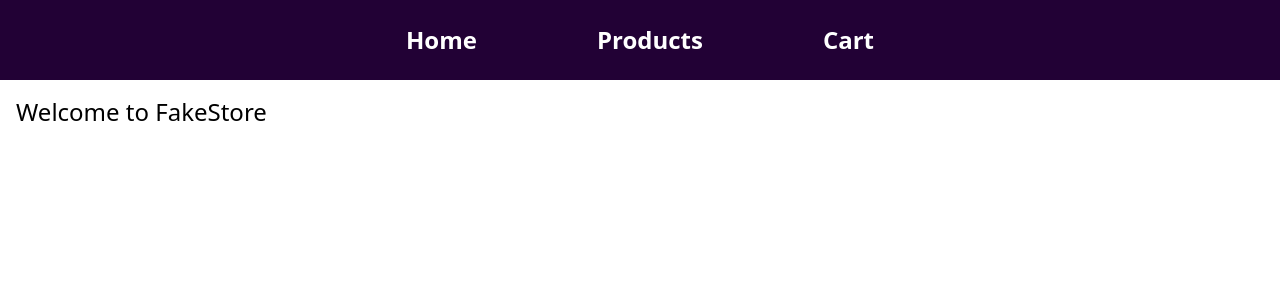
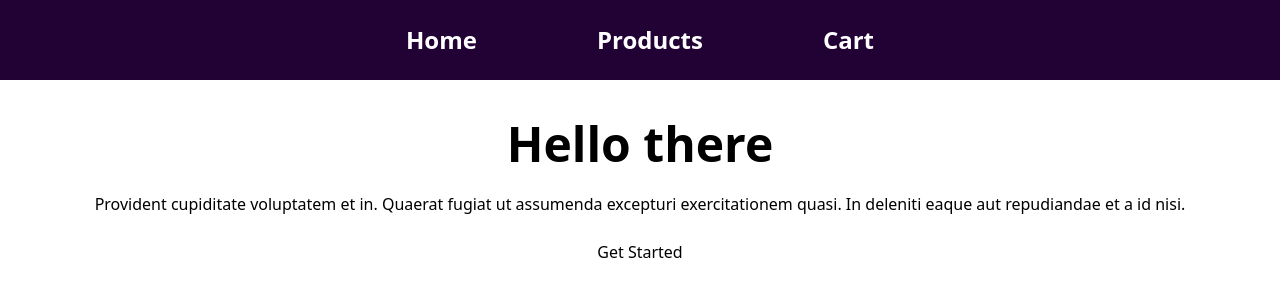
Before and after one commit to nikinmaheshkumar/Intern, a React (Vite) app in the folder Day-9/: page / in a window 1280 px wide. Shown: the top 300 px of the page. Built offline with nearby package versions, Linux system fonts and the light colour scheme.

Commit message:
Additional Features

```diff
--- a/Day-9/src/App.jsx
+++ b/Day-9/src/App.jsx
@@ -15,13 +15,16 @@ function App() {
     setCart((prevCart) => [...prevCart,product]);
   };
 
+  const removeFromCart = (id) => {
+    setCart((prevCart) => prevCart.filter(item => item.id !== id));
+  }
   return (
     <>
       <Routes>
                 <Route path='/' element={<Home />} />
                 <Route path='/products' element={<Products />} />
                 <Route path='/product/:id' element={<ProductDetails addToCart={addToCart}/>} />
-                <Route path='/cart' element={<Cart cart={cart}/>} />
+                <Route path='/cart' element={<Cart cart={cart} removeFromCart={removeFromCart}/>} />
                 <Route path='*' element={<NotFound />} />
             </Routes>
     </>
--- a/Day-9/src/components/ProductCard.jsx
+++ b/Day-9/src/components/ProductCard.jsx
@@ -19,7 +19,7 @@ function ProductCard({ product }) {
       <p className="text-md font-semibold mt-3 text-black text-center">${product.price}</p>
       <div className="mt-auto pt-4 flex justify-center space-x-3">
         <button className="px-4 py-2 bg-[#190028] text-white rounded-lg text-sm font-medium " onClick={() => navigate(`/product/${product.id}`)}>
-          More Details
+          ℹ️  More Details
         </button>
 
       </div>
--- a/Day-9/src/pages/Cart.jsx
+++ b/Day-9/src/pages/Cart.jsx
@@ -1,27 +1,45 @@
 import Navbar from "../components/Navbar";
 
-function Cart({ cart }) {
+function Cart({ cart, removeFromCart }) {
   return (
     <>
       <Navbar />
-      <h1 className="text-2xl p-4">Your Cart</h1>
+      <h1 className="text-2xl p-4 text-center">Your Cart 🛒</h1>
       {console.log("Cart contents:", cart)}
       {cart.length === 0 ? (
-        <p className="px-4">Your cart is empty.</p>
+        <h1 className="px-4 text-3xl text-center mt-40">Your cart is empty.</h1>
       ) : (
         <div className="grid grid-cols-2 md:grid-cols-3 gap-4 px-4">
           {cart.map((item, index) => (
-            <div key={index} className="border p-2 rounded shadow-sm">
+            <div key={index} className="border p-2 rounded shadow-sm relative">
+              <button
+                onClick={() => removeFromCart(item.id)}
+                className="absolute top-2 right-2 text-red-600 text-xl hover:text-red-800"
+                title="Remove from cart"
+              >
+                ❌
+              </button>
+
               <h2 className="text-lg font-semibold">{item.title}</h2>
               <img
                 src={item.image}
                 alt={item.title}
                 className="h-32 object-contain mx-auto"
               />
-              <p className="text-sm mt-2">${item.price}</p>
+              <p className="text-sm mt-2 font-semibold">${item.price}</p>
             </div>
           ))}
+          {cart.length > 0 && (
+            <div className="px-4 mt-6 text-right">
+              <h2 className="text-xl font-bold">
+                Total: $
+                {cart.reduce((sum, item) => sum + item.price, 0).toFixed(2)}
+              </h2>
+            </div>
+          )}
+
         </div>
+
       )}
     </>
   );
--- a/Day-9/src/pages/Home.jsx
+++ b/Day-9/src/pages/Home.jsx
@@ -5,7 +5,18 @@ function Home() {
     return (
         <>
         <Navbar />
-       <h1 className="text-2xl p-4">Welcome to FakeStore</h1>
+            <div className="mt-10 hero bg-base-200 min-h-screen">
+                <div className="hero-content text-center">
+                    <div className="max-w-screen">
+                        <h1 className="text-5xl font-bold">Hello there</h1>
+                        <p className="py-6">
+                            Provident cupiditate voluptatem et in. Quaerat fugiat ut assumenda excepturi exercitationem
+                            quasi. In deleniti eaque aut repudiandae et a id nisi.
+                        </p>
+                        <h3>Get Started</h3>
+                    </div>
+                </div>
+            </div>
         </>
     );
 }
--- a/Day-9/src/pages/ProductDetails.jsx
+++ b/Day-9/src/pages/ProductDetails.jsx
@@ -44,7 +44,7 @@ function ProductDetails({addToCart}) {
     className="px-6 py-2 bg-[#190028] text-white rounded-lg text-sm font-medium transition hover:bg-[#300048]"
     onClick={() => addToCart(product)}
   >
-    Add to Cart
+    ➕ Add to Cart
   </button>
 </div>
 
```
